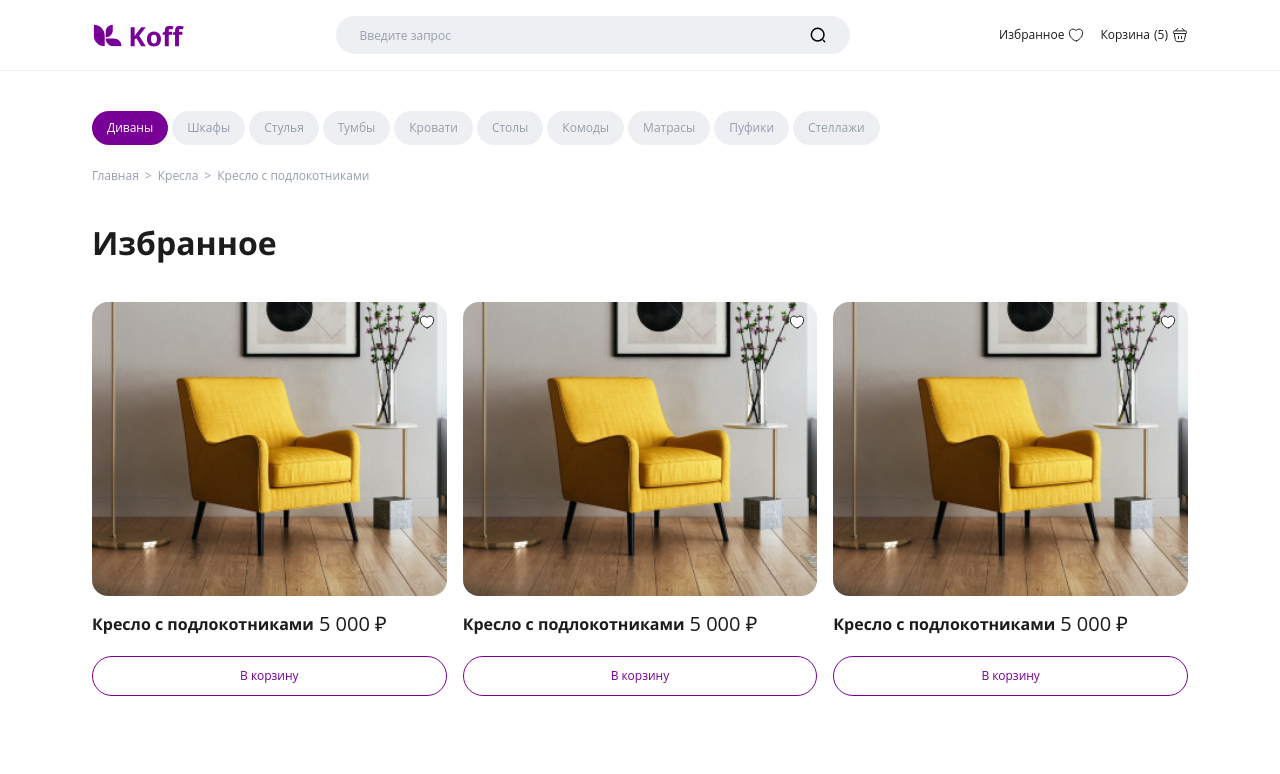
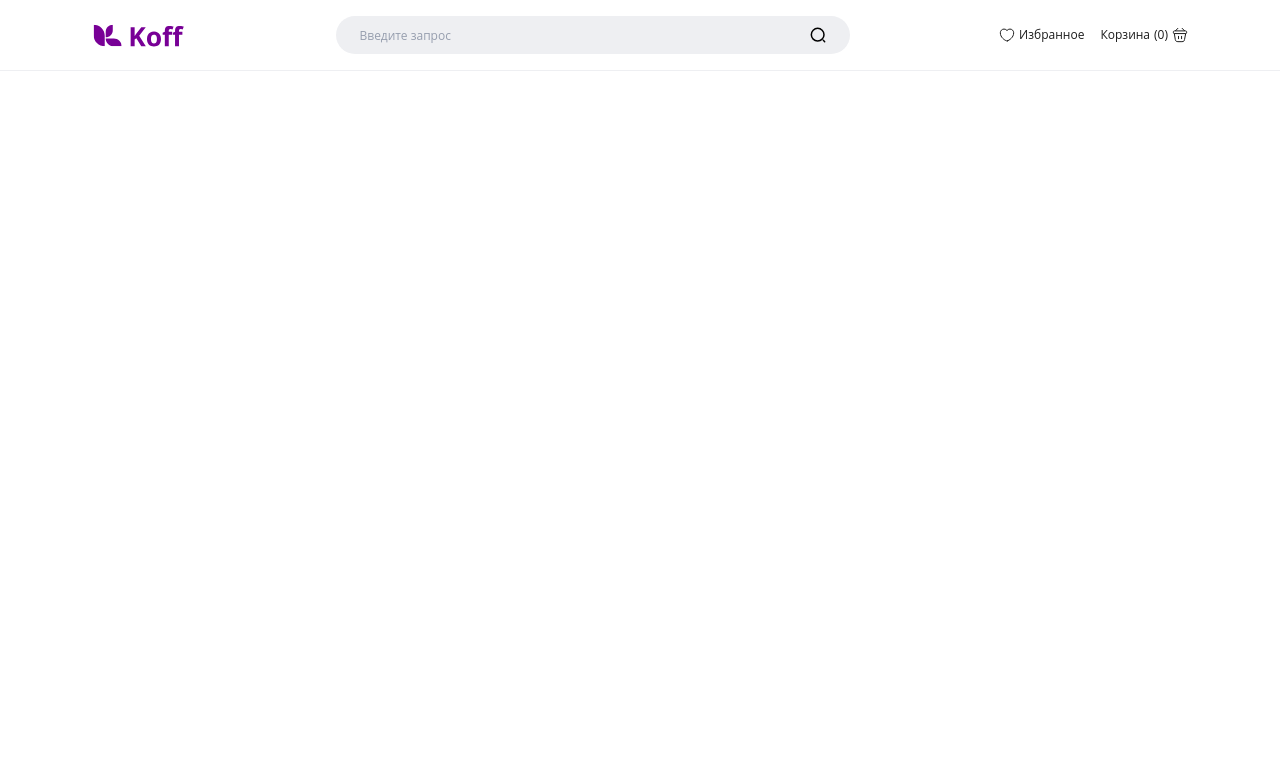
Before and after one commit to gergeorg/Koff_shop, a website built with Vite: page index.html in a window 1280 px wide. Shown: the top 774 px of the page. Built offline with nearby package versions, Linux system fonts and the light colour scheme; files whose address does not match are found by name; what navigo would draw is missing.

Commit message:
render header

```diff
--- a/index.html
+++ b/index.html
@@ -13,7 +13,7 @@
   </head>
 
   <body>
-    <header class="header">
+    <!-- <header class="header">
       <div class="container header__container">
         <a href="/" >
           <img class="header__logo" src="logo.svg" alt="логотип интернет-магазина мебели Koff">
@@ -51,10 +51,10 @@
           </a>
         </div>
       </div>
-    </header>
+    </header> -->
 
-    <main>
-      <div class="catalog">
+    <!-- <main> -->
+      <!-- <div class="catalog">
         <div class="container catalog__container">
           <ul class="catalog__list">
             <li class="catalog__item"><a href="/category?slug=Диваны" class="catalog__link catalog__link_active">Диваны</a></li>
@@ -69,9 +69,9 @@
             <li class="catalog__item"><a href="/category?slug=Стеллажи" class="catalog__link">Стеллажи</a></li>
           </ul>
         </div>
-      </div>
+      </div> -->
 
-      <div class="breadcrumb">
+      <!-- <div class="breadcrumb">
         <div class="container">
           <ul class="breadcrumb__list">
             <li class="breadcrumb__item">
@@ -90,9 +90,9 @@
             </li>
           </ul>
         </div>
-      </div>
+      </div> -->
 
-      <section class="goods">
+      <!-- <section class="goods">
         <div class="container">
           <h2 class="goods__title">Избранное</h2>
 
@@ -244,9 +244,9 @@
             </div>
           </div>
         </div>
-      </section>
+      </section> -->
 
-      <section class="product">
+      <!-- <section class="product">
         <div class="product__container container">
           <h2 class="product__title">Кресло с подлокотниками</h2>
 
@@ -380,9 +380,9 @@
             </div>
           </div>
         </div>
-      </section>
+      </section> -->
 
-      <section class="cart" >
+      <!-- <section class="cart" >
         <div class="cart__container container">
           <h2 class="cart__title">Корзина</h2>
 
@@ -463,9 +463,9 @@
             </fieldset>
           </form>
         </div>
-      </section>
+      </section> -->
 
-      <section class="order">
+      <!-- <section class="order">
         <div class="container order__container">
           <div class="order__info">
             <h2 class="order__title">Заказ успешно размещен</h2>
@@ -508,10 +508,10 @@
             <a class="order__link main-btn" href="/">На главную</a>
           </div>
         </div>
-      </section>
-    </main>
+      </section> -->
+    <!-- </main> -->
 
-    <footer class="footer">
+    <!-- <footer class="footer">
       <div class="footer__container container">
         <a href="/" >
           <img class="footer__logo" src="logo.svg" alt="логотип интернет-магазина мебели Koff">
@@ -566,6 +566,6 @@
 
         <p class="footer__copy">&copy; Koff, 2023 </p>
       </div>
-    </footer>
+    </footer> -->
   </body>
 </html>
--- a/main.js
+++ b/main.js
@@ -1,6 +1,7 @@
 import 'normalize.css'
 import './style.scss'
 import Navigo from 'navigo';
+import { Header } from './modules/Header/Header';
 
 const productSlider = () => {
   Promise.all([
@@ -31,6 +32,8 @@ const productSlider = () => {
 
 
 const init = () => {
+  new Header().mount()
+
   productSlider()
 
   const router = new Navigo('/', { linksSelector: 'a[href^="/"]' })
--- /dev/null
+++ b/modules/Header/Header.js
@@ -0,0 +1,134 @@
+import { addContainer } from '../addContainer';
+import logoImg from '/logo.svg'
+
+export class Header {
+	static instance = null;
+
+	constructor() {
+		if (!Header.instance) {
+			Header.instance = this;
+			this.element = document.createElement('header');
+			this.element.classList.add('header');
+			this.containerElem = addContainer(this.element, 'header__container');
+			this.isMounted = false;
+		}
+		return Header.instance;
+	}
+
+	mount() {
+		if (this.isMounted) {
+			return;
+		}
+
+		const logo = this.getLogo()
+		const searchForm = this.getSearchForm()
+		const navigation = this.getNavigation()
+
+		this.containerElem.append(logo, searchForm, navigation)
+
+		document.body.append(this.element);
+		this.isMounted = true;
+	}
+
+	unmount () {
+		this.element.remove()
+		this.isMounted = false
+	}
+
+	getLogo() {
+		const logo = document.createElement('a')
+		logo.classList.add('header__link-logo')
+		logo.href = '/'
+
+		const imgLogo = new Image()
+		imgLogo.classList.add('header__logo')
+		imgLogo.src = logoImg
+		imgLogo.alt = 'Логотип интернет-магазина мебели Koff'
+		logo.append(imgLogo)
+
+		return logo
+	}
+
+	getSearchForm() {
+		const searchForm = document.createElement('form')
+		searchForm.classList.add('header__search')
+		searchForm.method = 'get'
+
+		const input = document.createElement('input')
+		input.classList.add('header__input')
+		input.type = 'search'
+		input.name = 'search'
+		input.placeholder = 'Введите запрос'
+
+		const button = document.createElement('button')
+		button.classList.add('header__btn')
+		button.type = 'submit'
+
+		button.innerHTML = `
+			<svg width="16" height="16" viewBox="0 0 16 16" fill="none" xmlns="http://www.w3.org/2000/svg">
+				<path d="M7.66659 13.9999C11.1644 13.9999 13.9999 11.1644 13.9999 7.66659C13.9999 4.16878 11.1644 1.33325 7.66659 1.33325C4.16878 1.33325 1.33325 4.16878 1.33325 7.66659C1.33325 11.1644 4.16878 13.9999 7.66659 13.9999Z" stroke="currentColor" stroke-width="1.5" stroke-linecap="round" stroke-linejoin="round"/>
+				<path d="M14.6666 14.6666L13.3333 13.3333" stroke="currentColor" stroke-width="1.5" stroke-linecap="round" stroke-linejoin="round"/>
+			</svg>
+		`
+
+		searchForm.append(input, button)
+
+		return searchForm
+	}
+
+	getNavigation() {
+		const navigation = document.createElement('nav')
+		navigation.classList.add('header__control')
+
+		const favoriteLink = document.createElement('a')
+		favoriteLink.classList.add('header__link')
+		favoriteLink.href = '/favorite'
+		favoriteLink.innerHTML = `
+			<svg width="16" height="16" viewBox="0 0 16 16" fill="none" xmlns="http://www.w3.org/2000/svg">
+				<path d="M8.41325 13.8733C8.18658 13.9533 7.81325 13.9533 7.58658 13.8733C5.65325 13.2133 1.33325 10.46 1.33325 5.79332C1.33325 3.73332 2.99325 2.06665 5.03992 2.06665C6.25325 2.06665 7.32658 2.65332 7.99992 3.55998C8.67325 2.65332 9.75325 2.06665 10.9599 2.06665C13.0066 2.06665 14.6666 3.73332 14.6666 5.79332C14.6666 10.46 10.3466 13.2133 8.41325 13.8733Z" stroke="currentColor" stroke-linecap="round" stroke-linejoin="round"/>
+			</svg>
+		`
+
+		const favoriteLinkText = document.createElement('a')
+		favoriteLinkText.classList.add('header__link-text')
+		favoriteLinkText.textContent = 'Избранное'
+
+		favoriteLink.append(favoriteLinkText)
+
+		const cartLink = document.createElement('a')
+		cartLink.classList.add('header__link')
+		cartLink.href = '/cart'
+
+		const cartLinkText = document.createElement('span')
+		cartLinkText.classList.add('header__link-text')
+		cartLinkText.textContent = 'Корзина'
+
+		const countElem = document.createElement('span')
+		countElem.classList.add('header__count')
+		countElem.textContent = '(0)'
+
+		cartLink.append(cartLinkText, countElem)
+
+		cartLink.insertAdjacentHTML('beforeend', `
+			<svg width="16" height="16" viewBox="0 0 16 16" fill="none" xmlns="http://www.w3.org/2000/svg">
+				<path d="M5.87329 1.33325L3.45996 3.75325" stroke="currentColor" stroke-miterlimit="10" stroke-linecap="round" stroke-linejoin="round"/>
+				<path d="M10.1267 1.33325L12.54 3.75325" stroke="currentColor" stroke-miterlimit="10" stroke-linecap="round" stroke-linejoin="round"/>
+				<path d="M1.33325 5.23324C1.33325 3.9999 1.99325 3.8999 2.81325 3.8999H13.1866C14.0066 3.8999 14.6666 3.9999 14.6666 5.23324C14.6666 6.66657 14.0066 6.56657 13.1866 6.56657H2.81325C1.99325 6.56657 1.33325 6.66657 1.33325 5.23324Z" stroke="#1C1C1C"/>
+				<path d="M6.50659 9.33325V11.6999" stroke="currentColor" stroke-linecap="round"/>
+				<path d="M9.57324 9.33325V11.6999" stroke="currentColor" stroke-linecap="round"/>
+				<path d="M2.33325 6.66675L3.27325 12.4267C3.48659 13.7201 3.99992 14.6667 5.90658 14.6667H9.92659C11.9999 14.6667 12.3066 13.7601 12.5466 12.5067L13.6666 6.66675" stroke="currentColor" stroke-linecap="round"/>
+			</svg>
+		`)
+
+		navigation.append(favoriteLink, cartLink)
+
+		this.countElem = countElem
+
+		return navigation
+	}
+
+	changeCount(n) {
+		//todo получить n
+		this.countElem.textContent = `(${n})`
+	}
+}
--- /dev/null
+++ b/modules/addContainer.js
@@ -0,0 +1,9 @@
+export const addContainer = (parent, className) => {
+	const container = document.createElement('div')
+	container.classList.add('container')
+
+	if (className) container.classList.add(className)
+
+	parent.append(container)
+	return container
+}
--- a/styles/form-order.scss
+++ b/styles/form-order.scss
@@ -65,7 +65,7 @@
     border-radius: 4px;
     background-color: #eeeff2;
     border: none;
-    resize: vertical;
+    resize: none;
 
     &::placeholder {
       color: #969eae;
```
Also changed, not shown: modules/Footer/Footer.js (added), modules/Main/Main.js (added).
